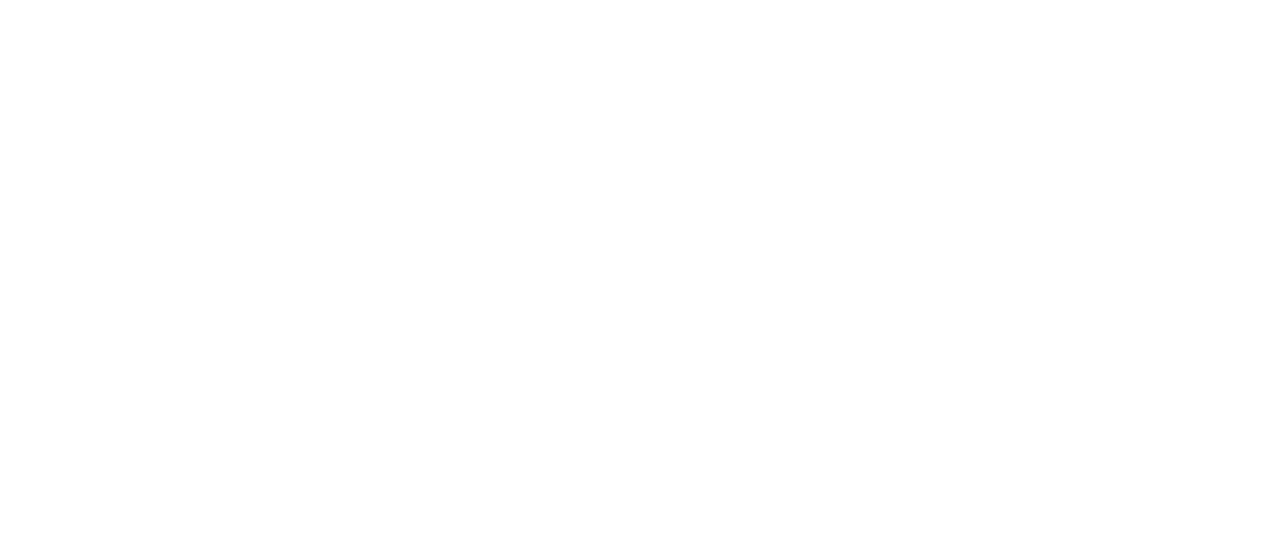
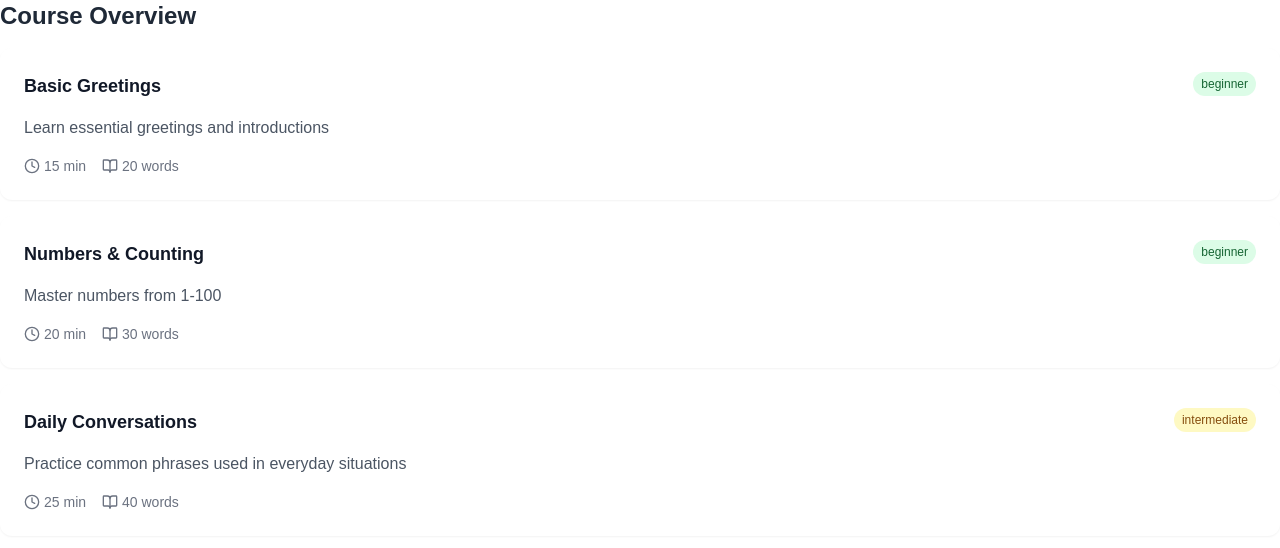
Before and after one commit to ads6495/infrunta-client, a React (Vite) app: page /course in a window 1280 px wide. Before the commit this address had no page. Shown: the top 548 px of the page. Built offline with nearby package versions, Linux system fonts and the light colour scheme.

Commit message:
routing, overview page

```diff
--- a/src/App.tsx
+++ b/src/App.tsx
@@ -1,39 +1,8 @@
 // import LeftNavBar from "./components/LeftNav";
 import Header from "./components/Header";
-import { LessonCard } from "./components/LessonCard";
-import { LessonCard as LessonCardType } from "./types";
+import { CourseOverview } from "./pages/CourseOverview";
 
 function App() {
-  const mockLessons: LessonCardType[] = [
-    {
-      id: "1",
-      title: "Basic Greetings",
-      description: "Learn essential greetings and introductions",
-      level: "beginner",
-      duration: 15,
-      wordsCount: 20,
-    },
-    {
-      id: "2",
-      title: "Numbers & Counting",
-      description: "Master numbers from 1-100",
-      level: "beginner",
-      duration: 20,
-      wordsCount: 30,
-    },
-    {
-      id: "3",
-      title: "Daily Conversations",
-      description: "Practice common phrases used in everyday situations",
-      level: "intermediate",
-      duration: 25,
-      wordsCount: 40,
-    },
-  ];
-
-  const handleLessonClick = (lesson: LessonCardType) => {
-    console.log("Starting lesson:", lesson.title);
-  };
   return (
     <div className="flex flex-col h-screen">
       {/* Header */}
@@ -45,15 +14,7 @@ function App() {
 
         {/* Main Content */}
         <main className="flex-1 p-4 overflow-auto">
-          <div className="grid gap-6">
-            {mockLessons.map((lesson) => (
-              <LessonCard
-                key={lesson.id}
-                lesson={lesson}
-                onClick={handleLessonClick}
-              />
-            ))}
-          </div>
+          <h1>123</h1>
         </main>
       </div>
     </div>
--- a/src/components/Header.tsx
+++ b/src/components/Header.tsx
@@ -1,9 +1,16 @@
 import ThemeToggle from "./ThemeToggle";
+import { NavLink } from "react-router";
 
 export default function Header() {
   return (
     <header className="h-[72px] bg-secondary flex items-center justify-between px-4 shadow-sm">
       <h1 className="text-2xl font-bold text-blue-600">Infrunta</h1>
+      <NavLink to="/" end>
+        Home
+      </NavLink>
+      <NavLink to="/course" end>
+        Course
+      </NavLink>
       <ThemeToggle />
     </header>
   );
--- a/src/main.tsx
+++ b/src/main.tsx
@@ -11,15 +11,19 @@ import { BrowserRouter, Routes, Route } from "react-router";
 import "./index.css";
 import App from "./App.tsx";
 import { LoginPage } from "./pages/LoginPage.tsx";
+import { AuthProvider } from "./context/AuthContext.tsx";
+import { CourseOverview } from "./pages/CourseOverview.tsx";
 
 createRoot(document.getElementById("root")!).render(
   <StrictMode>
+    <AuthProvider>
       <BrowserRouter>
         <Routes>
           <Route index element={<App />} />
-
           <Route path="login" element={<LoginPage />} />
+          <Route path="course" element={<CourseOverview />} />
         </Routes>
       </BrowserRouter>
+    </AuthProvider>
   </StrictMode>
 );
--- /dev/null
+++ b/src/pages/CourseOverview.tsx
@@ -0,0 +1,48 @@
+import { LessonCard } from "../components/LessonCard";
+import { LessonCard as LessonCardType } from "../types";
+
+export function CourseOverview() {
+  const mockLessons: LessonCardType[] = [
+    {
+      id: "1",
+      title: "Basic Greetings",
+      description: "Learn essential greetings and introductions",
+      level: "beginner",
+      duration: 15,
+      wordsCount: 20,
+    },
+    {
+      id: "2",
+      title: "Numbers & Counting",
+      description: "Master numbers from 1-100",
+      level: "beginner",
+      duration: 20,
+      wordsCount: 30,
+    },
+    {
+      id: "3",
+      title: "Daily Conversations",
+      description: "Practice common phrases used in everyday situations",
+      level: "intermediate",
+      duration: 25,
+      wordsCount: 40,
+    },
+  ];
+  const handleLessonClick = (lesson: LessonCardType) => {
+    console.log("Starting lesson:", lesson.title);
+  };
+  return (
+    <div className="flex flex-col gap-4">
+      <h1 className="text-2xl font-bold text-gray-800">Course Overview</h1>
+      <div className="grid grid-cols-1 gap-4">
+        {mockLessons.map((lesson) => (
+          <LessonCard
+            key={lesson.id}
+            lesson={lesson}
+            onClick={handleLessonClick}
+          />
+        ))}
+      </div>
+    </div>
+  );
+}
--- a/src/pages/LoginPage.tsx
+++ b/src/pages/LoginPage.tsx
@@ -24,7 +24,7 @@ export function LoginPage() {
     <div className="min-h-screen bg-gray-50 flex flex-col justify-center py-12 sm:px-6 lg:px-8">
       <div className="sm:mx-auto sm:w-full sm:max-w-md">
         <h1 className="text-3xl font-bold text-blue-600 text-center mb-2">
-          Linguify
+          Infrunta
         </h1>
         <h2 className="mt-6 text-center text-2xl font-bold text-gray-900">
           Sign in to your account
```
Also changed, not shown: src/context/AuthContext.tsx (+5 -5 lines). Lines whose indentation alone changed are shown as unchanged.
